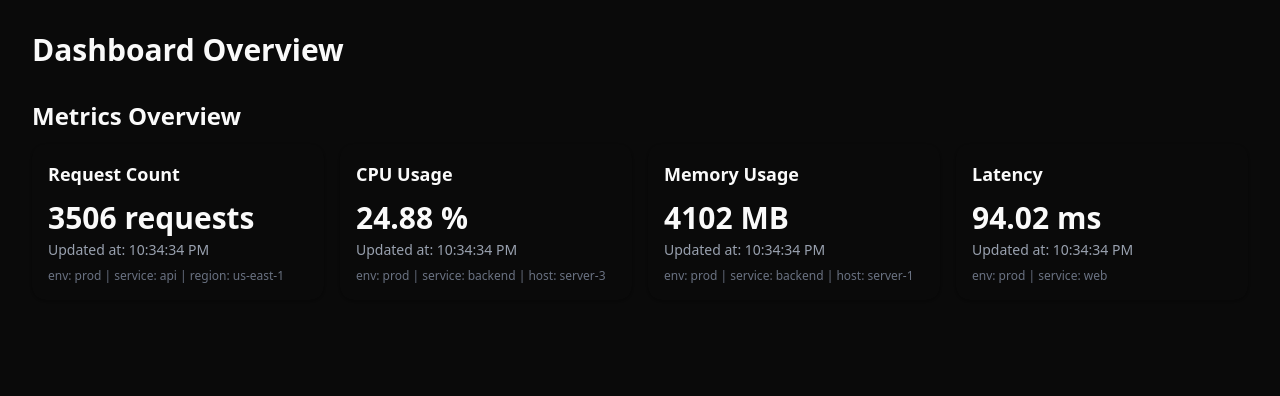
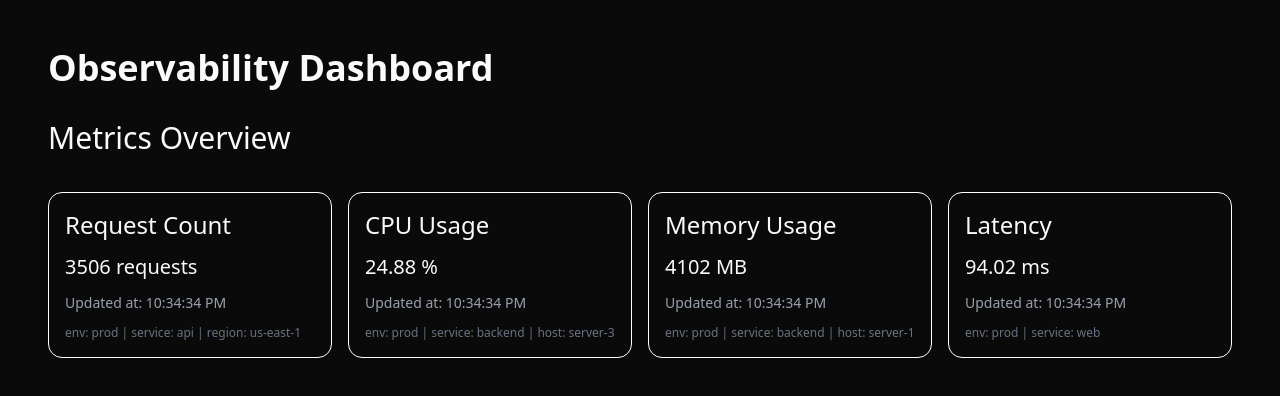
Before and after one commit to yilmaz1998/observability-dashboard, a Next.js app in the folder dashboard/: page / in a window 1280 px wide. Shown: the top 396 px of the page. Built offline with nearby package versions, Linux system fonts and the light colour scheme.

Commit message:
feat(dashboard): add UI to metric cards

```diff
--- a/dashboard/app/components/MetricCard.tsx
+++ b/dashboard/app/components/MetricCard.tsx
@@ -8,13 +8,13 @@ interface MetricCardProps {
     const { name, value, tags, timestamp, unit } = metric;
 
     return (
-      <div className="p-4 rounded-xl shadow">
-        <h3 className="text-lg font-semibold">{name}</h3>
-        <p className="text-3xl font-bold mt-3">{value} {unit ?? ""}</p>
-        <div className="text-sm text-gray-400 mt-1">
+      <div className="p-4 rounded-xl border border-white">
+        <h3 className="text-2xl">{name}</h3>
+        <p className="text-xl mt-3">{value} {unit ?? ""}</p>
+        <div className="text-sm text-gray-400 mt-3">
           Updated at: {new Date(timestamp).toLocaleTimeString()}
         </div>
-        <div className="text-xs text-gray-500 mt-2">
+        <div className="text-xs text-gray-500 mt-3">
           {Object.entries(tags).map(([k, v]) => `${k}: ${v}`).join(" | ")}
         </div>
       </div>
--- a/dashboard/app/page.tsx
+++ b/dashboard/app/page.tsx
@@ -44,11 +44,11 @@ export default function DashboardOverview() {
   }
 
   return (
-    <div className="p-8 space-y-8">
-      <h1 className="text-3xl font-bold">Dashboard Overview</h1>
+    <div className="p-12 space-y-8">
+      <h1 className="text-4xl font-semibold">Observability Dashboard</h1>
 
       <section>
-        <h2 className="text-2xl font-semibold mb-3">Metrics Overview</h2>
+        <h2 className="text-3xl mb-9">Metrics Overview</h2>
         <div className="grid grid-cols-1 sm:grid-cols-2 lg:grid-cols-4 gap-4">
           {metrics.map(metric => (
             <MetricCard key={metric.id} metric={metric} />
```
